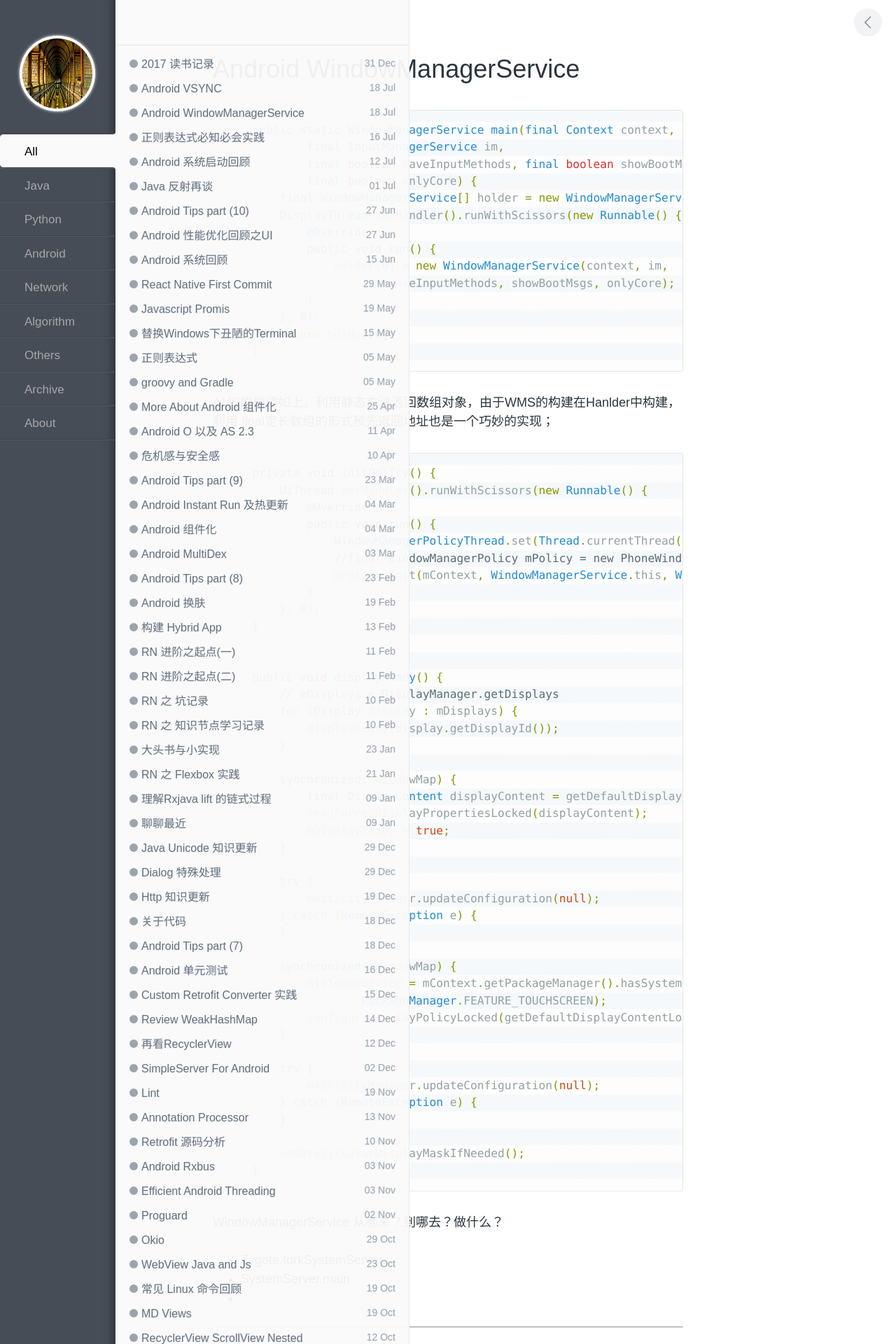
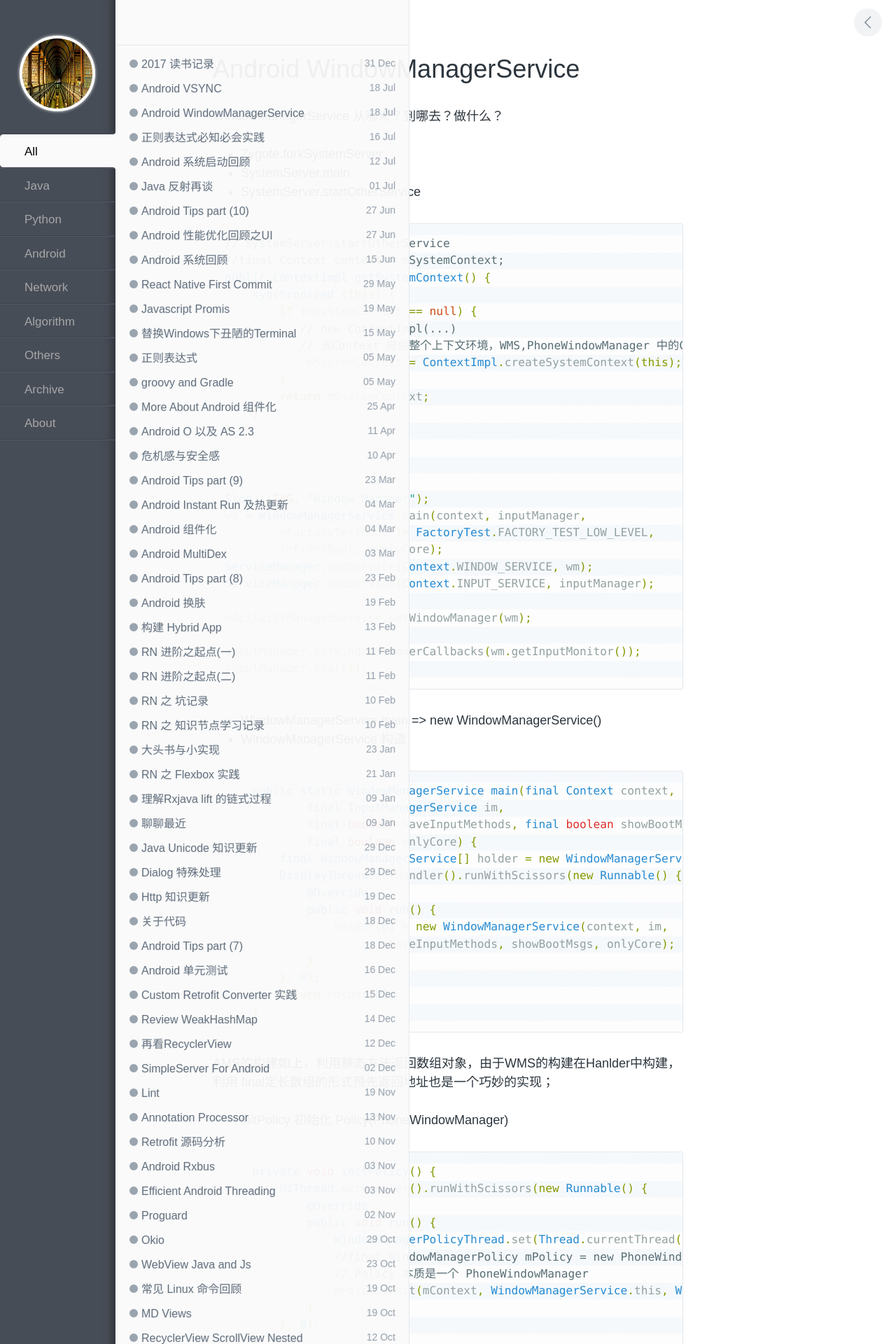
Before and after one commit to enlipan/enlipan.github.io, a Jekyll site: the page built from _posts/2017-07-18-android_wms_more.md, in a window 1280 px wide. Shown: the top 1920 px of the page at 70% size. Built offline with Jekyll 4.4.1, drawn with Linux system fonts in a browser that asks for light colours; nearby versions of some CDN libraries; comment, search, counter and statistics services are not loaded; some of the changed text lies outside the part shown.

Commit message:
modify wms

```diff
--- a/_posts/2017-07-18-android_wms_more.md
+++ b/_posts/2017-07-18-android_wms_more.md
@@ -4,6 +4,52 @@ title: Android WindowManagerService
 category: android
 keywords: [java, improvement]
 ---
+
+
+WindowManagerService 从哪来？到哪去？做什么？
+
+* Zygote.forkSystemServer
+
+* SystemServer.main
+
+* SystemServer.startOtherService
+
+{%  highlight java %}
+
+// SystemServer.startOtherService
+//final Context context = mSystemContext;
+public ContextImpl getSystemContext() {
+    synchronized (this) {
+        if (mSystemContext == null) {
+           // new ContextImpl(...)
+           // 该Context 提供整个上下文环境，WMS,PhoneWindowManager 中的Context都是此对象
+            mSystemContext = ContextImpl.createSystemContext(this);
+        }
+        return mSystemContext;
+    }
+}
+
+
+
+Slog.i(TAG, "Window Manager");
+wm = WindowManagerService.main(context, inputManager,
+        mFactoryTestMode != FactoryTest.FACTORY_TEST_LOW_LEVEL,
+        !mFirstBoot, mOnlyCore);
+ServiceManager.addService(Context.WINDOW_SERVICE, wm);
+ServiceManager.addService(Context.INPUT_SERVICE, inputManager);
+
+mActivityManagerService.setWindowManager(wm);
+
+inputManager.setWindowManagerCallbacks(wm.getInputMonitor());
+inputManager.start();
+
+
+{% endhighlight %}
+
+* WindowManagerService.main => new WindowManagerService()
+
+
+* WindowManagerService 构造
 
 {% highlight java %}
     public static WindowManagerService main(final Context context,
@@ -25,6 +71,9 @@ keywords: [java, improvement]
 
 AMS的构建如上，利用静态方法返回数组对象，由于WMS的构建在Hanlder中构建，利用 final定长数组的形式预先返回地址也是一个巧妙的实现；
 
+
+* initPolicy 初始化 Policy(PhoneWindowManager)
+
 {% highlight java %}
 
     private void initPolicy() {
@@ -33,6 +82,7 @@ AMS的构建如上，利用静态方法返回数组对象，由于WMS的构建
             public void run() {
                 WindowManagerPolicyThread.set(Thread.currentThread(), Looper.myLooper());
                 //final WindowManagerPolicy mPolicy = new PhoneWindowManager();
+                // Policy 本质是一个 PhoneWindowManager
                 mPolicy.init(mContext, WindowManagerService.this, WindowManagerService.this);
             }
         }, 0);
@@ -72,17 +123,17 @@ AMS的构建如上，利用静态方法返回数组对象，由于WMS的构建
 
 {% endhighlight %}
 
-WindowManagerService 从哪来？到哪去？做什么？
 
-* Zygote.forkSystemServer..
-
-* SystemServer.main
-
-*
-
+* PhoneWindowManager.mContext = ContextImpl
 
 ---
 
 Quote：
 
+[Binders & Window Tokens](http://www.androiddesignpatterns.com/2013/07/binders-window-tokens.html)
+
+[为什么Dialog不能用Application的Context](http://www.jianshu.com/p/628ac6b68c15)
+
 [深入理解 Android 控件](https://pqpo.me/2017/07/01/learn-android-view/)
+
+[Android系统窗口管理服务](http://www.chopiter.com/window_manager_service/)
```
Also changed, not shown: other parts of _posts/2017-07-18-android_wms_more.md (+1 -0 lines).
